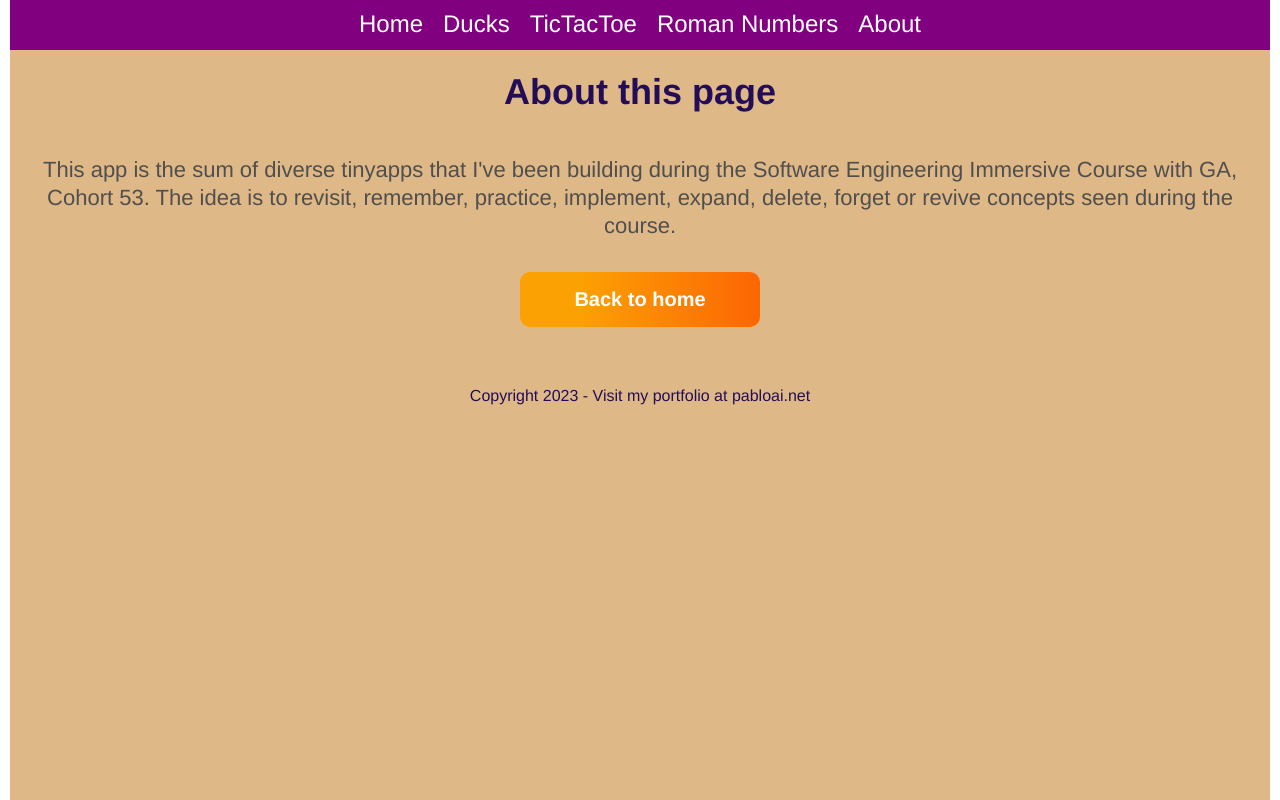
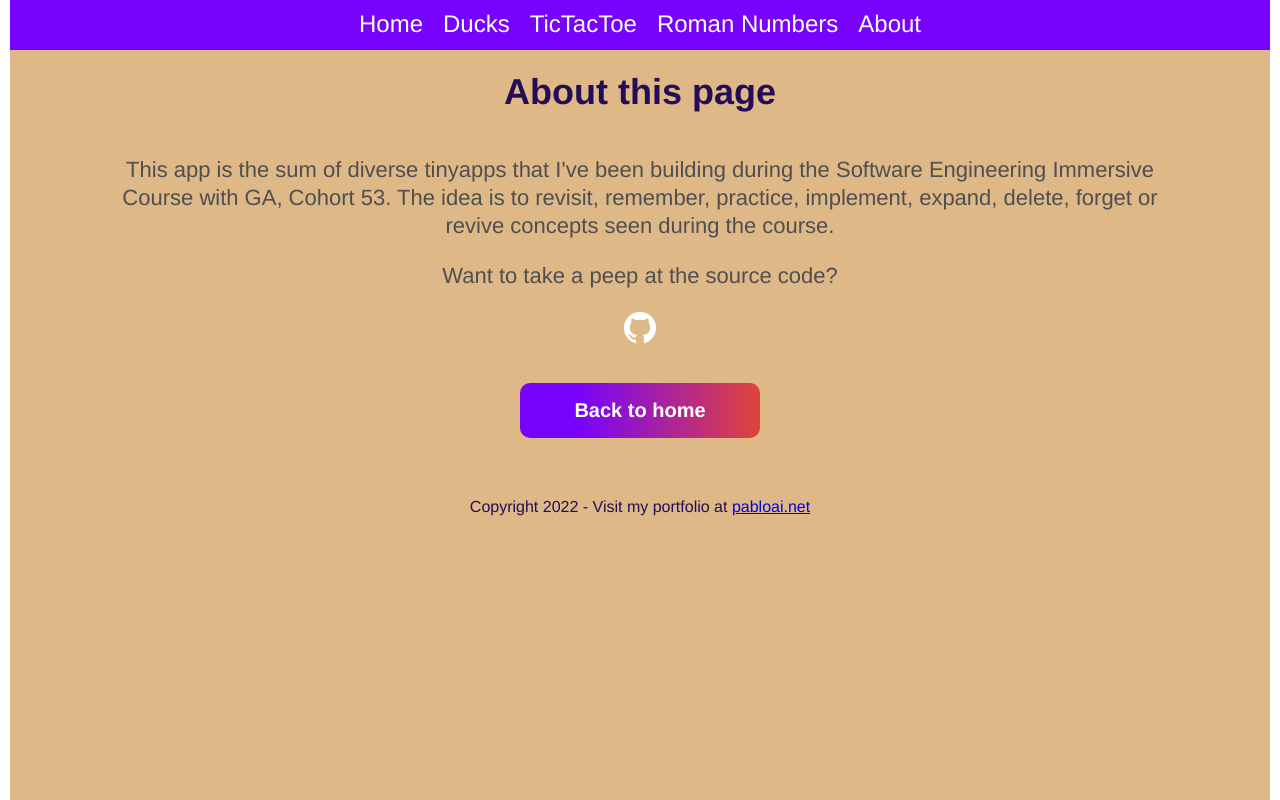
Before and after one commit to palvarezimaz/garden-of-earthly-delights, a React (Create React App) app: page /about in a window 1280 px wide. Built offline with nearby package versions, Linux system fonts and the light colour scheme.

Commit message:
readme plus copyright

```diff
--- a/package.json
+++ b/package.json
@@ -18,7 +18,7 @@
     "build": "react-scripts build",
     "test": "react-scripts test",
     "eject": "react-scripts eject",
-    "deploy": "npm run build; cp build/index.html build/404.html; surge build garden-of-delights.surge.sh"
+    "deploy": "npm run build; cp build/index.html build/404.html; surge build garden-of-earthly-delights.surge.sh"
   },
   "eslintConfig": {
     "extends": [
--- a/src/App.css
+++ b/src/App.css
@@ -3,7 +3,3 @@ iframe {
   display:flex;
   flex-direction: column;
 }
-
-body {
-  text-align: ;
-}
--- a/src/App.js
+++ b/src/App.js
@@ -10,6 +10,7 @@ import { NavBarContainer, NavBarLinkContainer, NavBarLink, ButtonLink } from "./
 
 function App() {
   return (
+
     <div className="App">
       <Styled.GeneralContainer>
         <NavBarContainer>
--- a/src/components/elements/Footer.jsx
+++ b/src/components/elements/Footer.jsx
@@ -2,10 +2,15 @@ import GardenColors from "../../config/colors";
 import styled from "styled-components";
 
 
+
 export default function Footer() {
+  const date = new Date().getFullYear()
   return (
 
-    <StyledFooter>Copyright 2023 - Visit my portfolio at pabloai.net</StyledFooter>
+    <StyledFooter>
+      Copyright {date} - Visit my portfolio at <a href="http://pabloai.net">pabloai.net</a>
+
+    </StyledFooter>
 
   )
 }
--- a/src/config/colors.js
+++ b/src/config/colors.js
@@ -2,7 +2,7 @@ const GardenColors = {
   landingPageBackground: '#deb887',
   primaryTextColor: '#240D57',
   secondaryTextColor: '#4F4F4F',
-  gradientFirstStop: '#FCA103',
+  gradientFirstStop: '#7703FC',
   gradientSecondStop: '#FC5603',
 }
 export default GardenColors;
--- a/src/pages/About/About.js
+++ b/src/pages/About/About.js
@@ -1,6 +1,7 @@
 import Button from "../../components/elements/Button";
 import Footer from "../../components/elements/Footer";
 import * as Styled from "../../styles/styled"
+import Github from '../../assets/github-32.png';
 
 
 function About() {
@@ -11,12 +12,27 @@ function About() {
           <Styled.Header>
             About this page
           </Styled.Header>
+          <Styled.TextWrapper>
             <Styled.Text>
               This app is the sum of diverse tinyapps that I've been building during
               the Software Engineering Immersive Course with GA, Cohort 53. The idea
               is to revisit, remember, practice, implement, expand, delete, forget or
               revive concepts seen during the course.
             </Styled.Text>
+            <Styled.Text>
+              Want to take a peep at the source code?
+            </Styled.Text>
+            <Styled.Text>
+              <a
+                href="https://github.com/palvarezimaz/garden-of-earthly-delights"
+                target="_blank"
+                rel="noopener noreferrer"
+              >
+                <img src={Github} alt="github"></img>
+              </a>
+            </Styled.Text>
+          </Styled.TextWrapper>
+
           <Button
             to="/"
             value="Back to home"
@@ -25,7 +41,7 @@ function About() {
           <Footer />
         </Styled.Wrapper>
       </Styled.Container>
-    </div>
+    </div >
   );
 }
 
--- a/src/pages/Apps/RomanToNumeral.js
+++ b/src/pages/Apps/RomanToNumeral.js
@@ -59,6 +59,7 @@ export default function RomanToNumeral() {
             <Styled.Header>
                 Welcome to the Roman to Arabic number converter
             </Styled.Header>
+            <Styled.TextWrapper>
                 <fieldset>
                     <Input
                         labelName="Roman number to convert:"
@@ -76,6 +77,7 @@ export default function RomanToNumeral() {
                         {convertedNumber}
                     </Styled.Text>
                 </fieldset>
+            </Styled.TextWrapper>
             {/* <button onClick={NumeralToRoman}>Romanize!</button> */}
             <Button
                 to="/"
--- a/src/pages/Home/Home.js
+++ b/src/pages/Home/Home.js
@@ -17,7 +17,12 @@ function Home() {
             style={{ transform: "scale(0.9)" }}
           />
         </section>
-        <Styled.Text>Use the Navigation bar on the top to indulge your senses with senseless apps</Styled.Text>
+        <Styled.TextWrapper>
+          <Styled.Text>
+            Use the Navigation bar on the top to indulge your senses with senseless apps
+
+          </Styled.Text>
+        </Styled.TextWrapper>
       </Styled.Wrapper>
     </Styled.Container>
   );
--- a/src/styles/NavBarStyled.js
+++ b/src/styles/NavBarStyled.js
@@ -6,7 +6,7 @@ export const NavBarContainer = styled.nav`
   background-color: ${GardenColors.landingPageBackground};
   width: 100%;
   height: 50px;
-  background-color: purple;
+  background-color: ${GardenColors.gradientFirstStop};
   display: flex;
   flex-direction: column;
   align-items: center;
@@ -24,10 +24,10 @@ export const NavBarLink = styled(Link)`
   margin: 10px;
   &: hover,
   &:focus{
-    color: blue;
+    color: ${GardenColors.gradientSecondStop};
   }
   &:active{
-    color: red;
+    color: ${GardenColors.gradientFirstStop};
   };
   @media(max-width: 650px) {
     display: none;
@@ -39,7 +39,7 @@ width: 70px;
 height: 50px;
 background: none;
 border: none:
-color: white;
+color: ${GardenColors.secondaryTextColor};
 font-size: 45px;
 cursos: pointer;
 @media(min-width: 650px) {
--- a/src/styles/styled.js
+++ b/src/styles/styled.js
@@ -37,14 +37,18 @@ export const SubHeader = styled.h2`
     font-style: normal;
     font-weight: 700;
     font-size: 36px;
-    line-height: 36px;
+    line-height: 45px;
     text-align: center;
-    margin: 0 auto;
+    margin: 10px auto;
     background: linear-gradient(90deg, ${GardenColors.gradientFirstStop} 24.2%, ${GardenColors.gradientSecondStop} 120.46%);
     background-clip: text;
     text-fill-color: transparent;
     -webkit-background-clip: text;
     -webkit-text-fill-color: transparent;
+`;
+
+export const TextWrapper = styled.div`
+margin: 0px 100px;
 `;
 
 export const Text = styled.p`
```
Also changed, not shown: src/assets/github-32.png (added), 1 other file (tests, documents, lock files or other folders). Lines whose indentation alone changed are shown as unchanged.
